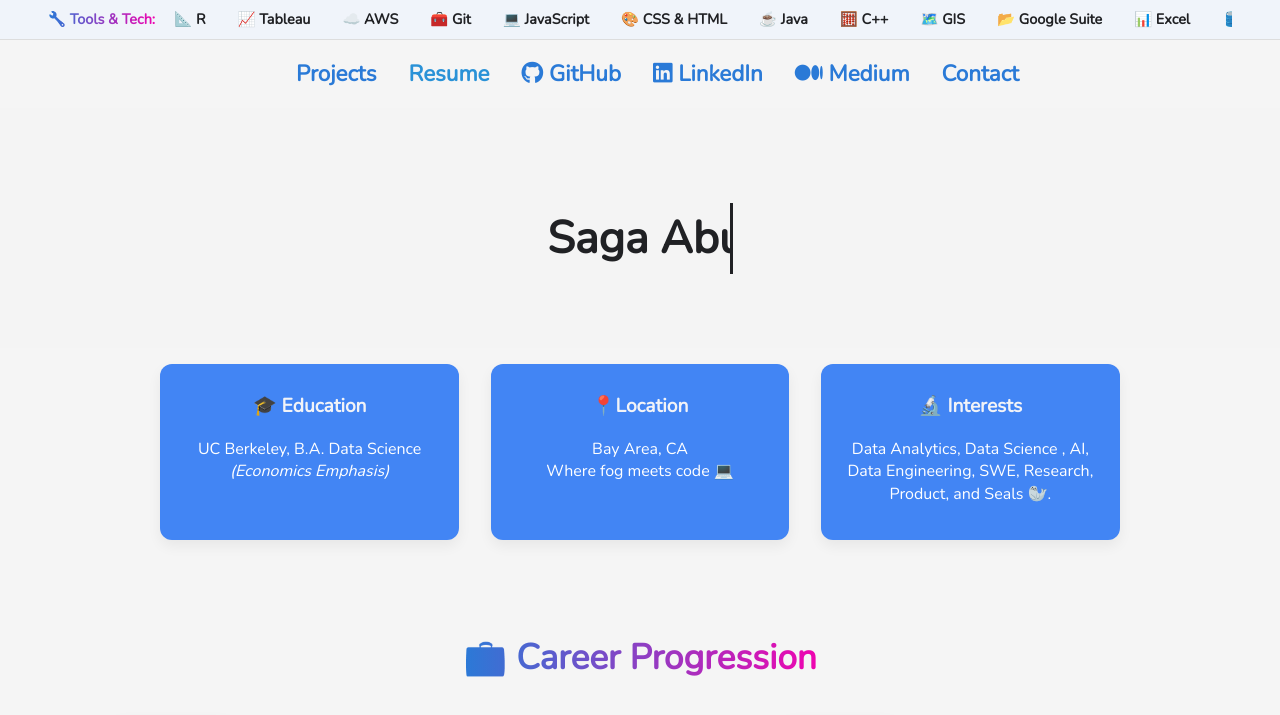
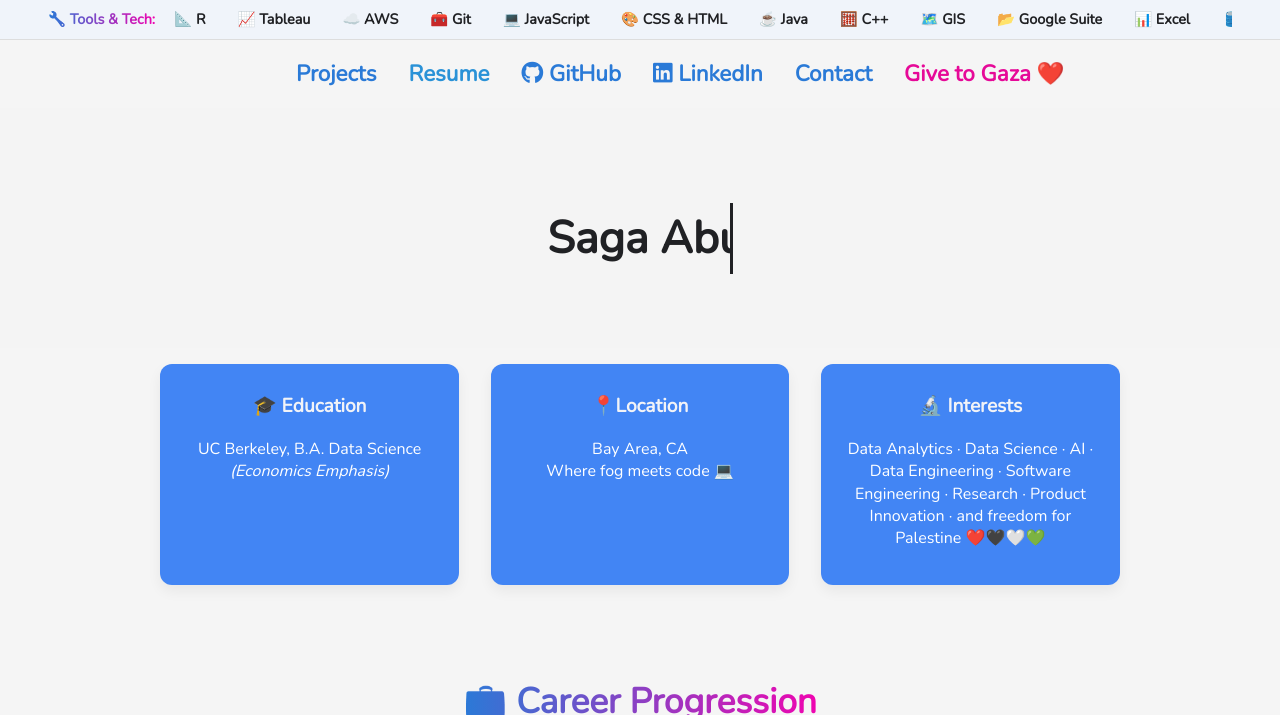
Before and after one commit to SFAbuodeh/my-website-portfolio, a plain HTML site: page index.html in a window 1280 px wide. Shown: the top 715 px of the page. Drawn offline with nearby package versions, Linux system fonts and the light colour scheme.

Commit message:
Add files via upload

```diff
--- a/index.html
+++ b/index.html
@@ -71,12 +71,9 @@
       <a href="https://www.linkedin.com/in/sfabuodeh/" target="_blank" class="linkedin-link">
         <i class="fab fa-linkedin"></i> LinkedIn
       </a>
-      <a href="https://medium.com/@sagafabuodeh" target="_blank" class="medium-link">
-        <i class="fab fa-medium"></i> Medium
-      </a>
 
       <a href="https://mail.google.com/mail/?view=cm&fs=1&to=sfabuodeh@berkeley.edu" target="_blank" rel="noopener noreferrer" class="contact-link">Contact</a>
-
+      <a href= "https://www.paypal.com/donate/?hosted_button_id=8CLZKLGF77YGU&fbclid=PAZXh0bgNhZW0CMTEAAadO3W7Uc-6i0PbWotypeIE0EVdSm9RtG_-bx0dzCL9JZnangJDvfym5NRUoLg_aem_EWJwwsZnd9qOLXA0UOA5TQ" target="_blank" class = "give-link"> Give to Gaza ❤️ </a>
     </nav>
   </header>
 
@@ -114,7 +111,7 @@
         <div class="info-card">
           <div class="card-text">
             <h3>🔬 Interests</h3>
-            <p> Data Analytics, Data Science , AI,  Data Engineering, SWE, Research, Product, and Seals 🦭.</p>
+            <p> Data Analytics · Data Science · AI · Data Engineering · Software Engineering · Research · Product Innovation · and freedom for Palestine  ❤️🖤🤍💚</p>
           </div>
 
         </div>
@@ -295,6 +292,6 @@ Achieved 73.5% accuracy with logistic regression and 70.5% with Random Forest.</
 
 
     <footer>
-      <p class="footer-copy">&copy; 2025 Saga Abu-odeh. All rights reserved. Built by Saga lol 😁🚴. </p>
+      <p class="footer-copy">&copy; 2025 Saga Abu-odeh. All rights reserved. Built by me. </p>
     </footer>
   </div>
--- a/style.css
+++ b/style.css
@@ -169,6 +169,9 @@ body {
 }
 .resume-link{
   color: #2a92d7;
+}
+.give-link{
+  color: #e60998;
 }
 
 .about-link:hover {
```
